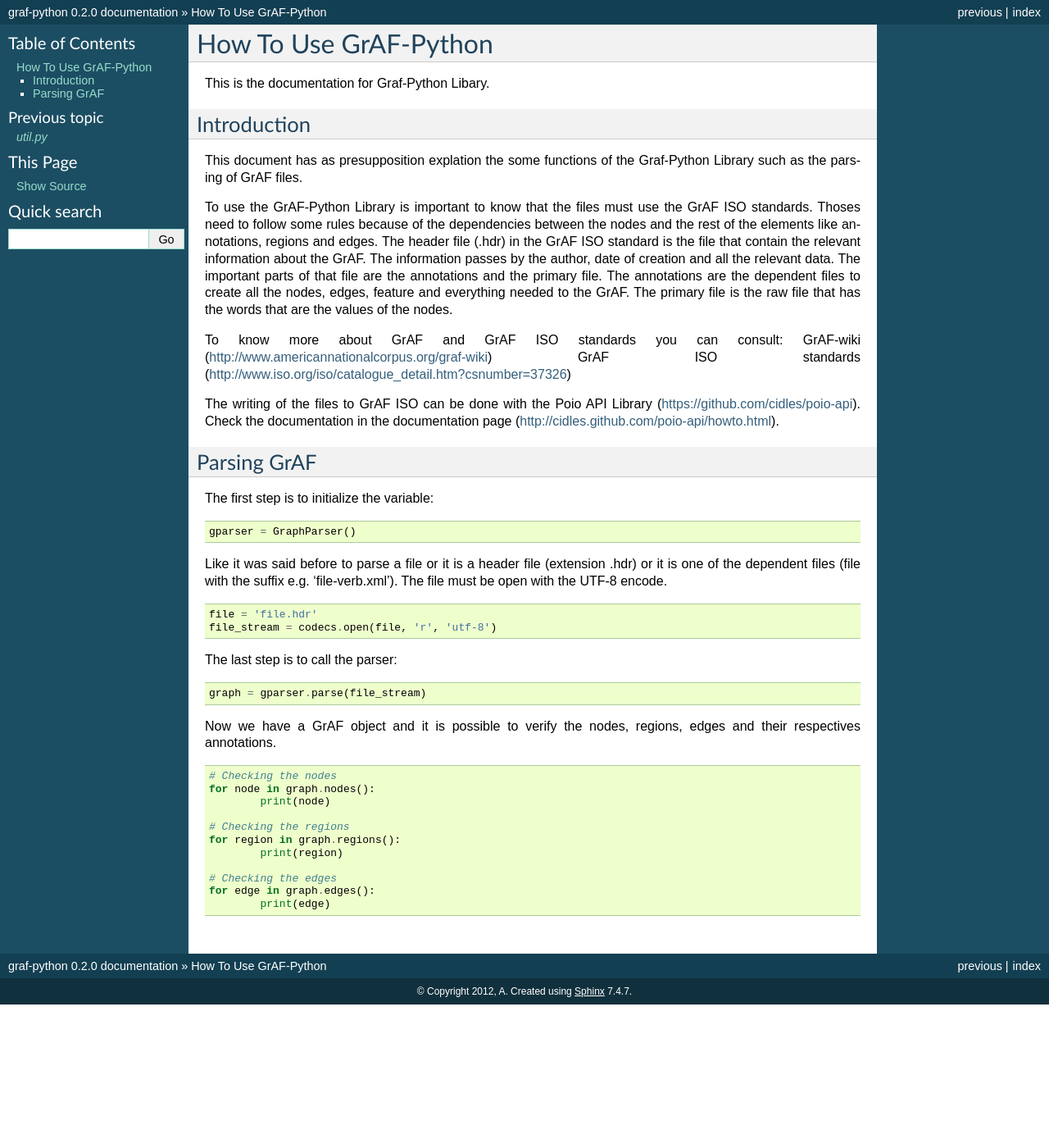
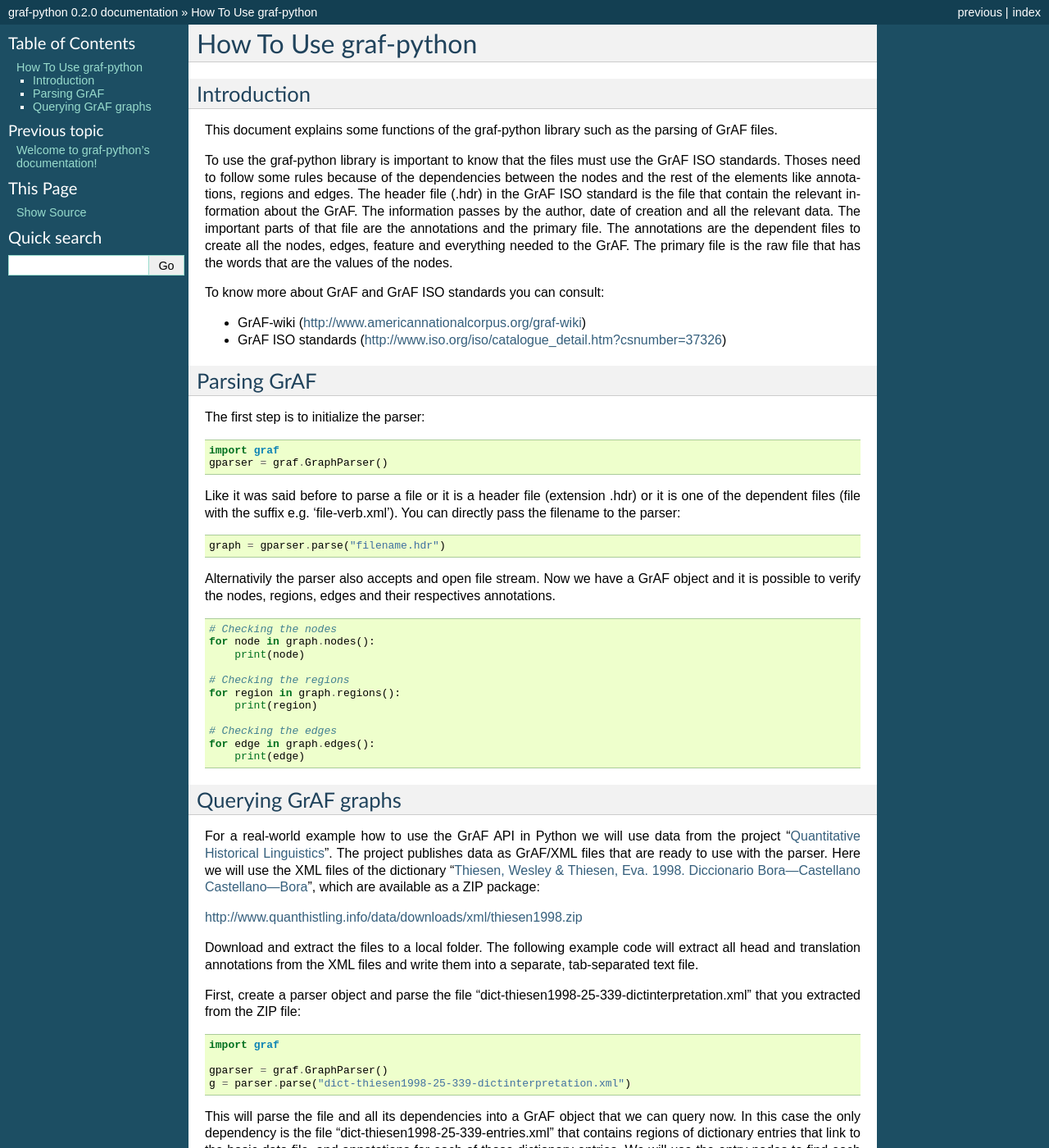
Before and after one commit to cidles/graf-python, a Sphinx documentation site: the page built from doc/howto.rst, in a window 1280 px wide and 1400 px high. Shown: the whole window at 82% size. Built offline with Sphinx 7.4.7, drawn with Linux system fonts in a browser that asks for light colours; formulas are drawn with MathJax 3; pages that are not in the unit, such as notebooks, are missing from menus; some of the changed text lies outside the part shown.

Commit message:
files updated.

```diff
--- a/CHANGES.txt
+++ b/CHANGES.txt
@@ -1,2 +1,4 @@
+0.2.0:
+* complete rewrite of the library
 0.1.2:
 * VERSION file included now in dist package
--- a/README.rst
+++ b/README.rst
@@ -6,4 +6,4 @@ http://www.americannationalcorpus.org/graf-wiki
 API documentation
 =================
 
-http://cidles.github.com/graf-python/
+http://graf-python.readthedocs.org
--- a/doc/conf.py
+++ b/doc/conf.py
@@ -16,8 +16,8 @@ import sys, os
 # If extensions (or modules to document with autodoc) are in another directory,
 # add these directories to sys.path here. If the directory is relative to the
 # documentation root, use os.path.abspath to make it absolute, like shown here.
-sys.path.insert(0, os.path.abspath('../src/graf/'))
-sys.path.insert(1, os.path.abspath('../src/graf/tests'))
+sys.path.insert(0, os.path.abspath('../src/'))
+#sys.path.insert(1, os.path.abspath('../src/graf/tests'))
 
 # -- General configuration -----------------------------------------------------
 
@@ -26,7 +26,11 @@ sys.path.insert(1, os.path.abspath('../src/graf/tests'))
 
 # Add any Sphinx extension module names here, as strings. They can be extensions
 # coming with Sphinx (named 'sphinx.ext.*') or your custom ones.
-extensions = ['sphinx.ext.autodoc', 'sphinx.ext.doctest', 'sphinx.ext.intersphinx', 'sphinx.ext.todo', 'sphinx.ext.coverage', 'sphinx.ext.pngmath', 'sphinx.ext.mathjax', 'sphinx.ext.ifconfig', 'sphinx.ext.viewcode']
+extensions = ['sphinx.ext.autodoc', 'sphinx.ext.doctest',
+              'sphinx.ext.intersphinx', 'sphinx.ext.todo',
+			  'sphinx.ext.coverage', 'sphinx.ext.pngmath',
+			  'sphinx.ext.ifconfig', #'sphinx.ext.mathjax',
+			  'sphinx.ext.viewcode']
 
 # Add any paths that contain templates here, relative to this directory.
 templates_path = ['_templates']
@@ -42,7 +46,7 @@ master_doc = 'index'
 
 # General information about the project.
 project = u'graf-python'
-copyright = u'2012, A'
+copyright = u'2012'
 
 # The version info for the project you're documenting, acts as replacement for
 # |version| and |release|, also used in various other places throughout the
@@ -288,3 +292,11 @@ epub_copyright = u'2012, A'
 
 # Example configuration for intersphinx: refer to the Python standard library.
 intersphinx_mapping = {'http://docs.python.org/': None}
+
+def skip(app, what, name, obj, skip, options):
+    if name == "__init__":
+        return False
+    return skip
+
+def setup(app):
+    app.connect("autodoc-skip-member", skip)
--- a/doc/howto.rst
+++ b/doc/howto.rst
@@ -1,56 +1,113 @@
 **********************
-How To Use GrAF-Python
+How To Use graf-python
 **********************
-
-This is the documentation for Graf-Python Libary.
 
 Introduction
 ============
 
-This document has as presupposition explation the some functions of the Graf-Python Library such as the parsing of GrAF files.
+This document explains some functions of the graf-python library such as the parsing of GrAF files.
 
-To use the GrAF-Python Library is important to know that the files must use the GrAF ISO standards. Thoses need to follow some rules because of the dependencies between the nodes and the rest of the elements like annotations, regions and edges. The header file (.hdr) in the GrAF ISO standard is the file that contain the relevant information about the GrAF. The information passes by the author, date of creation and all the relevant data. The important parts of that file are the annotations and the primary file. The annotations are the dependent files to create all the nodes, edges, feature and everything needed to the GrAF. The primary file is the raw file that has the words that are the values of the nodes.
+To use the graf-python library is important to know that the files must use the GrAF ISO standards. Thoses need to follow some rules because of the dependencies between the nodes and the rest of the elements like annotations, regions and edges. The header file (.hdr) in the GrAF ISO standard is the file that contain the relevant information about the GrAF. The information passes by the author, date of creation and all the relevant data. The important parts of that file are the annotations and the primary file. The annotations are the dependent files to create all the nodes, edges, feature and everything needed to the GrAF. The primary file is the raw file that has the words that are the values of the nodes.
 
 To know more about GrAF and GrAF ISO standards you can consult:
-GrAF-wiki (http://www.americannationalcorpus.org/graf-wiki)
-GrAF ISO standards (http://www.iso.org/iso/catalogue_detail.htm?csnumber=37326)
 
-The writing of the files to GrAF ISO can be done with the Poio API Library (https://github.com/cidles/poio-api). Check the documentation in the documentation page (http://cidles.github.com/poio-api/howto.html).
+* GrAF-wiki (http://www.americannationalcorpus.org/graf-wiki)
+* GrAF ISO standards (http://www.iso.org/iso/catalogue_detail.htm?csnumber=37326)
 
 Parsing GrAF
 ============
 
-The first step is to initialize the variable:
+The first step is to initialize the parser:
 
 .. code-block:: python
 
-	gparser = GraphParser()
+    import graf
+    gparser = graf.GraphParser()
 
-Like it was said before to parse a file or it is a header file (extension .hdr) or it is one of the dependent files (file with the suffix e.g. 'file-verb.xml'). The file must be open with the UTF-8 encode.
+Like it was said before to parse a file or it is a header file (extension .hdr) or it is one of the dependent files (file with the suffix e.g. 'file-verb.xml'). You can directly pass the filename to the parser:
 
 .. code-block:: python
 
-	file = 'file.hdr'
-        file_stream = codecs.open(file, 'r', 'utf-8')
+    graph = gparser.parse("filename.hdr")
 
-The last step is to call the parser:
+Alternativily the parser also accepts and open file stream. Now we have a GrAF object and it is possible to verify the nodes, regions, edges and their respectives annotations.
 
 .. code-block:: python
 
-        graph = gparser.parse(file_stream)
+    # Checking the nodes
+    for node in graph.nodes():
+        print(node)
 
-Now we have a GrAF object and it is possible to verify the nodes, regions, edges and their respectives annotations.
+    # Checking the regions
+    for region in graph.regions():
+        print(region)
+
+    # Checking the edges
+    for edge in graph.edges():
+        print(edge)
+
+Querying GrAF graphs
+====================
+
+For a real-world example how to use the GrAF API in Python we will use data from the project "`Quantitative Historical Linguistics <http://www.quanthistling.info/>`_". The project publishes data as GrAF/XML files that are ready to use with the parser. Here we will use the XML files of the dictionary "`Thiesen, Wesley & Thiesen, Eva. 1998. Diccionario Bora—Castellano Castellano—Bora <http://www.quanthistling.info/data/source/thiesen1998/dictionary-25-339.html>`_", which are available as a ZIP package:
+
+http://www.quanthistling.info/data/downloads/xml/thiesen1998.zip
+
+Download and extract the files to a local folder. The following example code will extract all head and translation annotations from the XML files and write them into a separate, tab-separated text file.
+
+First, create a parser object and parse the file "dict-thiesen1998-25-339-dictinterpretation.xml" that you extracted from the ZIP file:
 
 .. code-block:: python
 
-        # Checking the nodes
-	for node in graph.nodes():
-		print(node)
+    import graf
 
-        # Checking the regions
-	for region in graph.regions():
-		print(region)
+    gparser = graf.GraphParser()
+    g = parser.parse("dict-thiesen1998-25-339-dictinterpretation.xml")
 
-        # Checking the edges
-	for edge in graph.edges():
-		print(edge)
+This will parse the file and all its dependencies into a GrAF object that we can query now. In this case the only dependency is the file "dict-thiesen1998-25-339-entries.xml" that contains regions of dictionary entries that link to the basic data file, and annotations for each of those dictionary entries. We will use the entry nodes to find each "head" and "translation" annotation that are linked to the entry nodes via edges in the graph.
+
+Next, open the output file:
+
+.. code-block:: python
+
+    f = codecs.open("heads_with_translations_thiesen1998.txt", "w", "utf-8")
+
+Then you may loop through all the nodes in the graph. For each node that has a label ending in "entry" we will follow all the edges. The edges that have label "head" or "translation" link to the annotations nodes we want to extract:
+
+.. code-block:: python
+
+    # loop through all nodes in the graph
+    for (node_id, node) in g.nodes.items():
+        heads = []
+        translations = []
+
+        # if the node is a dictionary entry...
+        if node_id.endswith("entry"):
+
+            # loop thropugh all edges that are connected
+            # to the entry
+            for e in node.out_edges:
+                # if the edge has a label "head"...
+                if e.annotations.get_first().label == "head":
+                    # get the "head" annotation string
+                    heads.append(e.to_node.annotations.get_first().features.get_value("substring"))
+
+                # if the edge has a label "translation"...
+                elif e.annotations.get_first().label == "translation":
+                    # get the "translation" annotation string
+                    translations.append(e.to_node.annotations.get_first().features.get_value("substring"))
+            # write all combinations of heads and translations
+            # to the output file
+            for h in heads:
+                for t in translations:
+                    f.write(u"{0}\t{1}\n".format(h, t))
+
+This will write heads and translations to the file, separated by a tab. Don't forget to close the file in the end:
+
+.. code-block:: python
+
+    f.close()
+
+The complete script is available in the Github repository of graf-python:
+
+https://github.com/cidles/graf-python/blob/master/examples/query_quanthistling_graf.py
--- a/doc/index.rst
+++ b/doc/index.rst
@@ -13,7 +13,7 @@ This document has the purpose present the documentation modules and tests that t
 .. toctree::
    :maxdepth: 2
 
-   modules
+   classes
    howto
 
 
```
Also changed, not shown: doc/annotations.rst (deleted, +0 -13 lines), doc/api.rst (deleted, +0 -13 lines), doc/graphs.rst (deleted, +0 -13 lines), doc/io.rst (deleted, +0 -13 lines), doc/media.rst (deleted, +0 -13 lines), doc/modules.rst (deleted, +0 -20 lines), doc/util.rst (deleted, +0 -13 lines), 4 other files.
